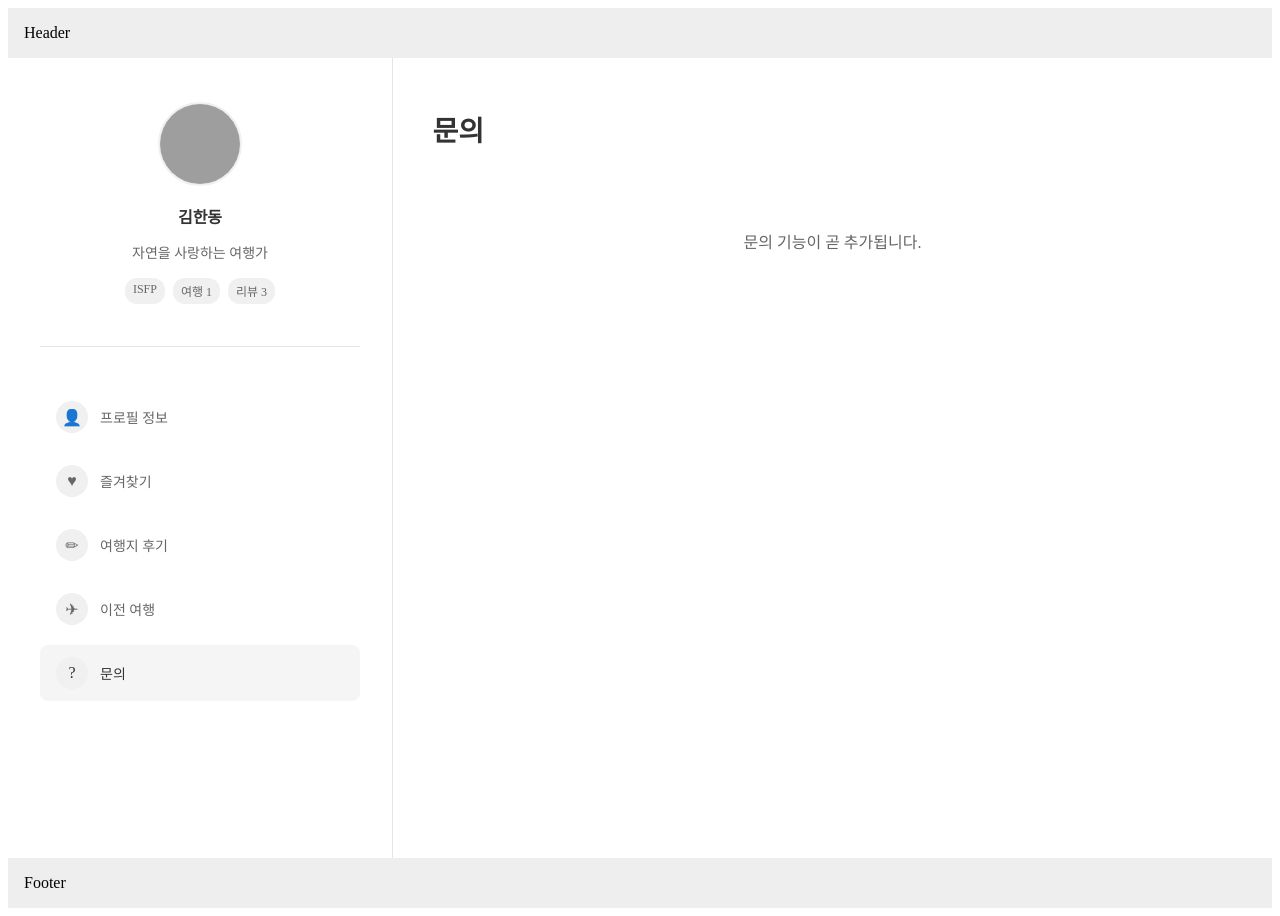
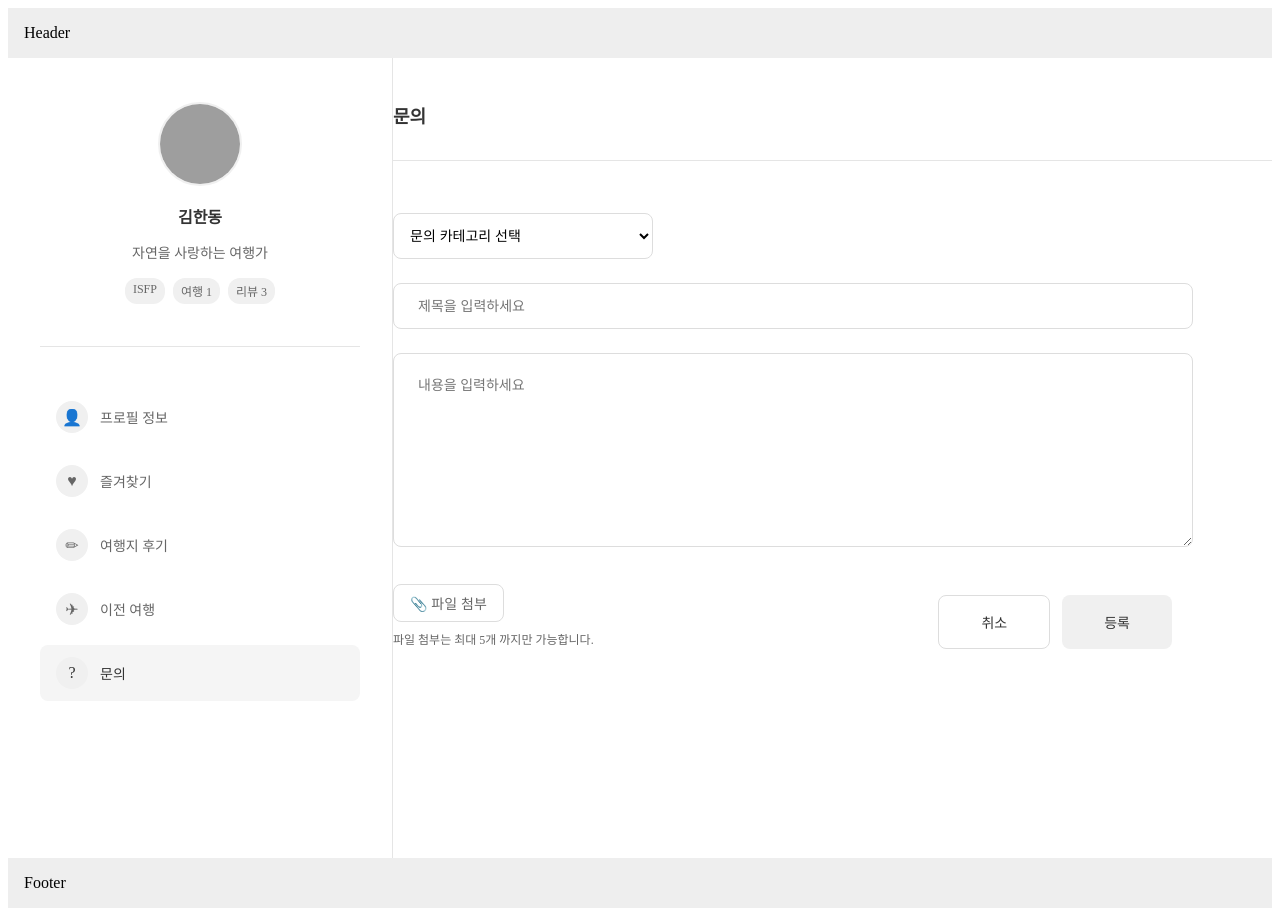
Before and after one commit to WalaBees/MyBestTrip_FE, a React (Vite) app: page /mypage/inquiry in a window 1280 px wide. Built offline with nearby package versions, Linux system fonts and the light colour scheme; grey boxes are pictures that could not be loaded.

Commit message:
feat: 문의 페이지 레이아웃 작업

```diff
--- /dev/null
+++ b/src/components/mypage/InquiryForm.tsx
@@ -0,0 +1,240 @@
+import React, { useState } from 'react';
+import styled from 'styled-components';
+
+interface InquiryData {
+  category: string;
+  title: string;
+  content: string;
+}
+
+interface InquiryFormProps {
+  initialData?: InquiryData;
+  onSubmit: (data: InquiryData) => void;
+  onCancel: () => void;
+}
+
+const InquiryForm: React.FC<InquiryFormProps> = ({
+  initialData = { category: '', title: '', content: '' },
+  onSubmit,
+  onCancel
+}) => {
+  const [formData, setFormData] = useState<InquiryData>(initialData);
+
+  const handleInputChange = (field: keyof InquiryData, value: string) => {
+    setFormData(prev => ({
+      ...prev,
+      [field]: value
+    }));
+  };
+
+  const handleSubmit = (e: React.FormEvent) => {
+    e.preventDefault();
+    onSubmit(formData);
+  };
+
+  const categoryOptions = [
+    '기술 지원',
+    '계정 문의',
+    '결제 문의',
+    '버그 신고',
+    '기타'
+  ];
+
+  return (
+    <FormContainer onSubmit={handleSubmit}>
+      <FormField>
+        <Select
+          value={formData.category}
+          onChange={(e) => handleInputChange('category', e.target.value)}
+        >
+          <option value="">문의 카테고리 선택</option>
+          {categoryOptions.map(option => (
+            <option key={option} value={option}>
+              {option}
+            </option>
+          ))}
+        </Select>
+      </FormField>
+
+      <FormField>
+        <Input
+          type="text"
+          value={formData.title}
+          onChange={(e) => handleInputChange('title', e.target.value)}
+          placeholder="제목을 입력하세요"
+        />
+      </FormField>
+
+      <FormField>
+        <TextArea
+          value={formData.content}
+          onChange={(e) => handleInputChange('content', e.target.value)}
+          placeholder="내용을 입력하세요"
+          rows={8}
+        />
+      </FormField>
+
+      <BottomSection>
+      <FileSection>
+        <FileButton type="button">
+          📎 파일 첨부
+        </FileButton>
+        <FileNote>파일 첨부는 최대 5개 까지만 가능합니다.</FileNote>
+      </FileSection>
+
+      <ButtonSection>
+        <CancelButton type="button" onClick={onCancel}>
+          취소
+        </CancelButton>
+        <SubmitButton type="submit">
+          등록
+        </SubmitButton>
+      </ButtonSection>
+      </BottomSection>
+    </FormContainer>
+  );
+};
+
+export default InquiryForm;
+
+const FormContainer = styled.form`
+  display: flex;
+  flex-direction: column;
+  gap: 24px;
+  margin-top: 52px;
+//   border: 1px solid red;
+`;
+
+const FormField = styled.div`
+  display: flex;
+  flex-direction: column;
+  gap: 12px;
+  width: 800px;
+//   border: 1px solid red;
+`;
+
+
+const Input = styled.input`
+  padding-left: 24px;
+  border: 1px solid #ddd;
+  border-radius: 8px;
+  font-size: 14px;
+  transition: border-color 0.2s ease;
+  height: 42px;
+
+  &:focus {
+    outline: none;
+    border-color: #007bff;
+  }
+`;
+
+const Select = styled.select`
+  padding-left: 12px;
+  border: 1px solid #ddd;
+  border-radius: 8px;
+  font-size: 14px;
+  background-color: white;
+  cursor: pointer;
+  transition: border-color 0.2s ease;
+  height: 46px;
+  width: 260px;
+
+  &:focus {
+    outline: none;
+    border-color: #007bff;
+  }
+`;
+
+const TextArea = styled.textarea`
+  padding: 12px;
+  border: 1px solid #ddd;
+  border-radius: 8px;
+  font-size: 14px;
+  font-family: inherit;
+  resize: vertical;
+  transition: border-color 0.2s ease;
+  min-height: 160px;
+  padding-left: 24px;
+  padding-top: 20px;
+
+  &:focus {
+    outline: none;
+    border-color: #007bff;
+  }
+`;
+
+const FileSection = styled.div`
+  display: flex;
+  flex-direction: column;
+  gap: 8px;
+`;
+
+const FileButton = styled.button`
+  align-self: flex-start;
+  background: none;
+  border: 1px solid #ddd;
+  border-radius: 8px;
+  padding: 8px 16px;
+  font-size: 14px;
+  color: #666;
+  cursor: pointer;
+  transition: all 0.2s ease;
+
+  &:hover {
+    background-color: #f5f5f5;
+    border-color: #ccc;
+  }
+`;
+
+const FileNote = styled.div`
+  font-size: 12px;
+  color: #666;
+`;
+
+const BottomSection = styled.div`
+  display: flex;
+  justify-content: space-between;
+  align-items: center;
+  margin-top: 12px;
+`;
+
+const ButtonSection = styled.div`
+  display: flex;
+  gap: 12px;
+  justify-content: flex-end;
+  margin-top: 12px;
+`;
+
+const CancelButton = styled.button`
+  background-color: white;
+  color: #333;
+  border: 1px solid #ddd;
+  border-radius: 8px;
+  padding: 16px 42px;
+  font-size: 14px;
+  font-weight: 500;
+  cursor: pointer;
+  transition: all 0.2s ease;
+
+  &:hover {
+    background-color: #f5f5f5;
+    border-color: #ccc;
+  }
+`;
+
+const SubmitButton = styled.button`
+  background-color: #f0f0f0;
+  color: #333;
+  border: none;
+  border-radius: 8px;
+  padding: 16px 42px;
+  font-size: 14px;
+  font-weight: 500;
+  cursor: pointer;
+  transition: background-color 0.2s ease;
+  margin-right: 100px;
+
+  &:hover {
+    background-color: #e0e0e0;
+  }
+`;
--- a/src/components/mypage/ProfileForm.tsx
+++ b/src/components/mypage/ProfileForm.tsx
@@ -194,7 +194,7 @@ const Select = styled.select`
   background-color: white;
   cursor: pointer;
   transition: border-color 0.2s ease;
-  height: 42px;
+  height: 46px;
 
   &:focus {
     outline: none;
--- a/src/pages/mypage/InquiryPage.tsx
+++ b/src/pages/mypage/InquiryPage.tsx
@@ -1,32 +1,54 @@
 import React from 'react';
 import styled from 'styled-components';
+import InquiryForm from '../../components/mypage/InquiryForm';
+
+interface InquiryData {
+  category: string;
+  title: string;
+  content: string;
+}
 
 const InquiryPage: React.FC = () => {
+  const handleSubmit = (data: InquiryData) => {
+    console.log('문의 제출:', data);
+    // TODO: API 호출 로직 추가
+  };
+
+  const handleCancel = () => {
+    console.log('문의 취소');
+    // TODO: 취소 로직 추가 (예: 이전 페이지로 이동)
+  };
+
   return (
     <PageContainer>
       <PageTitle>문의</PageTitle>
-      <ComingSoon>문의 기능이 곧 추가됩니다.</ComingSoon>
+      <Divider></Divider>
+      <InquiryForm
+        onSubmit={handleSubmit}
+        onCancel={handleCancel}
+      />
     </PageContainer>
   );
 };
 
 const PageContainer = styled.div`
-  max-width: 800px;
+  max-width: 900px;
   margin: 0 auto;
+  // border: 1px solid blue;
 `;
 
 const PageTitle = styled.h1`
-  font-size: 1.75rem;
+  font-size: 18px;
   font-weight: 600;
   color: #333;
-  margin-bottom: 2rem;
+  margin-bottom: 32px;
 `;
 
-const ComingSoon = styled.div`
-  text-align: center;
-  color: #666;
-  font-size: 1rem;
-  padding: 3rem 0;
+const Divider = styled.div`
+  width: 100%;
+  height: 1px;
+  background-color: #e5e5e5;
 `;
 
+
 export default InquiryPage;
```
